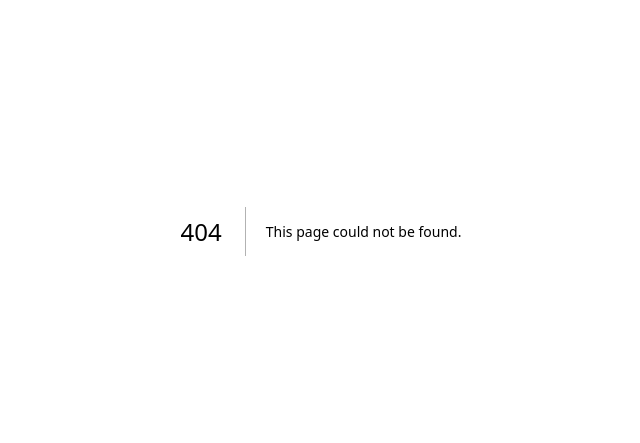
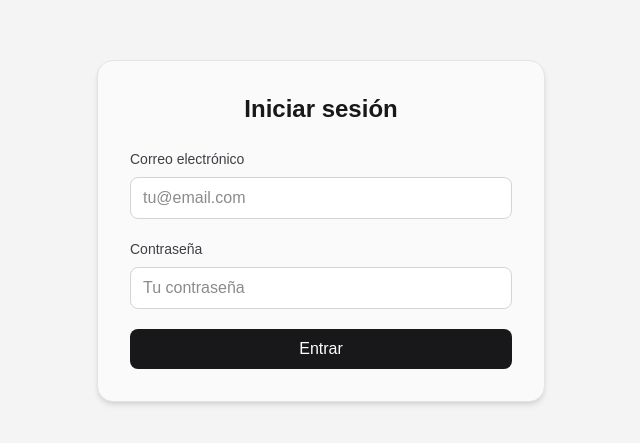
Before and after one commit to unduashe/job-tracker, a Next.js app: page /login in a window 1280 px wide. Before the commit this address had no page. Shown: the part 169-612 px from the top of the page, without its empty margins (319-959 px from the left). Built offline with nearby package versions, Linux system fonts and the light colour scheme; no server answers.

Commit message:
feat: implementar login con autenticación en Supabase

```diff
--- /dev/null
+++ b/src/app/(auth)/login/actions.ts
@@ -0,0 +1,128 @@
+"use server";
+
+import type { AuthError } from "@supabase/supabase-js";
+import { cookies } from "next/headers";
+import { redirect } from "next/navigation";
+import { createClient } from "@/lib/supabase/server";
+
+export type LoginActionResponse =
+    | { success: true; message: string }
+    | { success: false; message: string };
+
+export type LoginFormState = LoginActionResponse;
+
+const EMAIL_REGEX = /^[^\s@]+@[^\s@]+\.[^\s@]+$/;
+
+/**
+ * Intenta iniciar sesión con autenticación de email y contraseña de Supabase.
+ */
+export async function loginWithPassword(
+    email: string,
+    password: string,
+): Promise<LoginActionResponse> {
+    try {
+        const cookieStore = await cookies();
+        const supabase = createClient(cookieStore);
+
+        // Se intenta logar con email y contraseña en supabase
+        const authResponse =
+            await supabase.auth.signInWithPassword({
+                email,
+                password,
+            });
+
+        const { error } = authResponse;
+
+        // Si existe error se diferencia entre error de credenciales o cualquier otro error
+        if (error) {
+            if (isInvalidCredentialsError(error)) {
+                console.warn(`Intento de inicio de sesión inválido.`)
+                return {
+                    success: false,
+                    message: "Correo o contraseña inválidos",
+                };
+            }
+
+            console.error(`Ha ocurrido un error durante el proceso de login: ${error}`)
+            return {
+                success: false,
+                message: "Ha ocurrido un error. Inténtalo de nuevo más tarde",
+            };
+        }
+
+        return {
+            success: true,
+            message: "Inicio de sesión exitoso",
+        };
+    } catch (error) {
+        console.error(`Error al hacer login: ${error}`)
+
+        return {
+            success: false,
+            message: "Ha ocurrido un error. Inténtalo de nuevo más tarde",
+        };
+    }
+}
+
+/**
+ * Procesa el formulario de login y valida los campos antes de autenticar.
+ */
+export async function loginFormAction(
+    _prevState: LoginFormState,
+    formData: FormData,
+): Promise<LoginFormState> {
+    const emailValue = formData.get("email");
+    const passwordValue = formData.get("password");
+
+    console.log(`Iniciando proceso de verificación y login`)
+
+    // Obtenemos los datos del formulario y los validamos
+    if (typeof emailValue !== "string" || typeof passwordValue !== "string") {
+        return {
+            success: false,
+            message: "Datos de acceso inválidos",
+        };
+    }
+
+    const email = emailValue.trim();
+    const password = passwordValue;
+
+    if (!isValidEmail(email)) {
+        return {
+            success: false,
+            message: "Introduce un correo electrónico válido",
+        };
+    }
+
+    if (password.length === 0) {
+        return {
+            success: false,
+            message: "La contraseña es obligatoria",
+        };
+    }
+
+    // Se intenta logar con usuario y contraseña facilitados
+    const response = await loginWithPassword(email, password);
+
+    // En caso de éxito se redirige a dashboard
+    if (response.success) {
+        console.log("Inicio de sesión exitoso.")
+        redirect("/dashboard");
+    }
+
+    return response;
+}
+
+// ================== Funciones auxiliares ==================
+function isValidEmail(email: string): boolean {
+    return EMAIL_REGEX.test(email);
+}
+
+function isInvalidCredentialsError(error: AuthError): boolean {
+    const message = error.message.toLowerCase();
+    return (
+        error.status === 400 &&
+        (message.includes("invalid login credentials") ||
+            message.includes("invalid email or password"))
+    );
+}
--- /dev/null
+++ b/src/app/(auth)/login/page.tsx
@@ -0,0 +1,95 @@
+"use client";
+
+import { useActionState } from "react";
+import { useFormStatus } from "react-dom";
+import { loginFormAction, type LoginFormState } from "./actions";
+
+const INITIAL_STATE: LoginFormState = {
+    success: false,
+    message: "",
+};
+
+/**
+ * Renderiza una pantalla mínima de inicio de sesión.
+ */
+export default function LoginPage() {
+    const [state, formAction] = useActionState(loginFormAction, INITIAL_STATE);
+
+    return (
+        <main className="flex min-h-screen items-center justify-center bg-zinc-100 px-4">
+            <section className="w-full max-w-md rounded-2xl border border-zinc-200 bg-zinc-50 p-8 shadow-md">
+                <h1 className="mb-6 text-center text-2xl font-semibold text-zinc-900">
+                    Iniciar sesión
+                </h1>
+
+                <form action={formAction} className="space-y-5">
+                    <div className="space-y-2">
+                        <label
+                            className="block text-sm font-medium text-zinc-700"
+                            htmlFor="email"
+                        >
+                            Correo electrónico
+                        </label>
+                        <input
+                            id="email"
+                            name="email"
+                            type="email"
+                            autoComplete="email"
+                            required
+                            pattern="^[^\s@]+@[^\s@]+\.[^\s@]+$"
+                            title="Introduce un correo electrónico válido"
+                            className="w-full rounded-lg border border-zinc-300 bg-white px-3 py-2 text-zinc-900 outline-none transition focus:border-zinc-500 focus:ring-2 focus:ring-zinc-300"
+                            placeholder="tu@email.com"
+                        />
+                    </div>
+
+                    <div className="space-y-2">
+                        <label
+                            className="block text-sm font-medium text-zinc-700"
+                            htmlFor="password"
+                        >
+                            Contraseña
+                        </label>
+                        <input
+                            id="password"
+                            name="password"
+                            type="password"
+                            autoComplete="current-password"
+                            required
+                            minLength={1}
+                            className="w-full rounded-lg border border-zinc-300 bg-white px-3 py-2 text-zinc-900 outline-none transition focus:border-zinc-500 focus:ring-2 focus:ring-zinc-300"
+                            placeholder="Tu contraseña"
+                        />
+                    </div>
+
+                    <SubmitButton />
+
+                    {state.message ? (
+                        <p
+                            aria-live="polite"
+                            className={`text-sm ${
+                                state.success ? "text-green-700" : "text-red-700"
+                            }`}
+                        >
+                            {state.message}
+                        </p>
+                    ) : null}
+                </form>
+            </section>
+        </main>
+    );
+}
+
+function SubmitButton() {
+    const { pending } = useFormStatus();
+
+    return (
+        <button
+            type="submit"
+            disabled={pending}
+            className="w-full rounded-lg bg-zinc-900 px-4 py-2 font-medium text-white transition hover:bg-zinc-800 disabled:cursor-not-allowed disabled:bg-zinc-500"
+        >
+            {pending ? "Iniciando sesión..." : "Entrar"}
+        </button>
+    );
+}
--- /dev/null
+++ b/src/app/dashboard/page.tsx
@@ -0,0 +1,22 @@
+import { cookies } from "next/headers";
+import { createClient } from "@/lib/supabase/server";
+
+/**
+ * Muestra un saludo al usuario autenticado.
+ */
+export default async function DashboardPage() {
+    const cookieStore = await cookies();
+    const supabase = createClient(cookieStore);
+    const { data } = await supabase.auth.getUser();
+
+
+    const email = data.user?.email ?? "usuario";
+
+    return (
+        <main className="flex min-h-screen items-center justify-center bg-zinc-100 px-4">
+            <section className="w-full max-w-md rounded-2xl border border-zinc-200 bg-zinc-50 p-8 text-center shadow-md">
+                <h1 className="text-2xl font-semibold text-zinc-900">Hola {email}</h1>
+            </section>
+        </main>
+    );
+}
--- /dev/null
+++ b/src/lib/supabase/client.ts
@@ -0,0 +1,10 @@
+import { createBrowserClient } from "@supabase/ssr";
+
+const supabaseUrl = process.env.NEXT_PUBLIC_SUPABASE_URL;
+const supabaseKey = process.env.NEXT_PUBLIC_SUPABASE_PUBLISHABLE_KEY;
+
+export const createClient = () =>
+    createBrowserClient(
+        supabaseUrl!,
+        supabaseKey!,
+    );
--- /dev/null
+++ b/src/lib/supabase/server.ts
@@ -0,0 +1,28 @@
+import { createServerClient } from "@supabase/ssr";
+import { cookies } from "next/headers";
+
+const supabaseUrl = process.env.NEXT_PUBLIC_SUPABASE_URL;
+const supabaseKey = process.env.NEXT_PUBLIC_SUPABASE_PUBLISHABLE_KEY;
+
+export const createClient = (cookieStore: Awaited<ReturnType<typeof cookies>>) => {
+    return createServerClient(
+        supabaseUrl!,
+        supabaseKey!,
+        {
+            cookies: {
+                getAll() {
+                    return cookieStore.getAll()
+                },
+                setAll(cookiesToSet) {
+                    try {
+                        cookiesToSet.forEach(({ name, value, options }) => cookieStore.set(name, value, options))
+                    } catch {
+                        // The `setAll` method was called from a Server Component.
+                        // This can be ignored if you have middleware refreshing
+                        // user sessions.
+                    }
+                },
+            },
+        },
+    );
+};
```
